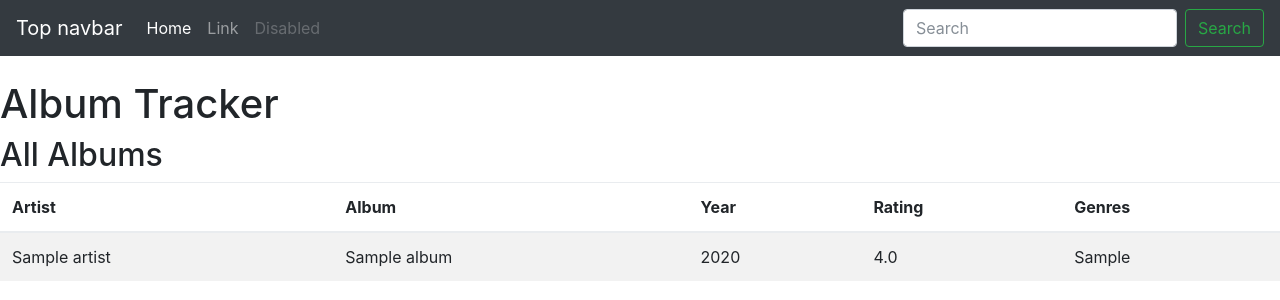
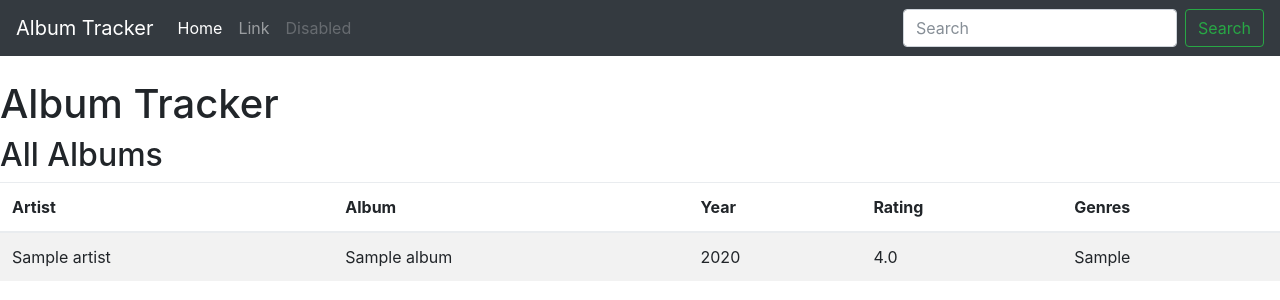
Before and after one commit to sierracodes/music-tracker, a Django app: page /tracker/ in a window 1280 px wide. Shown: the top 300 px of the page. Run offline with Django 3.2, Linux system fonts and the light colour scheme; tables that the repository leaves empty hold one stand-in row (values such as "Sample post"); some libraries are stand-ins or nearby versions.

Commit message:
Add link to index page in (still incomplete) nav bar

```diff
--- a/mutrack/tracker/templates/tracker/base-bootstrap.html
+++ b/mutrack/tracker/templates/tracker/base-bootstrap.html
@@ -11,14 +11,14 @@
   </head>
   <body>
     <nav class="navbar navbar-expand-md navbar-dark bg-dark mb-4">
-      <a class="navbar-brand" href="#">Top navbar</a>
+      <a class="navbar-brand" href="{% url 'tracker:index' %}">Album Tracker</a>
       <button class="navbar-toggler" type="button" data-toggle="collapse" data-target="#navbarCollapse" aria-controls="navbarCollapse" aria-expanded="false" aria-label="Toggle navigation">
         <span class="navbar-toggler-icon"></span>
       </button>
       <div class="collapse navbar-collapse" id="navbarCollapse">
         <ul class="navbar-nav mr-auto">
           <li class="nav-item active">
-            <a class="nav-link" href="#">Home <span class="sr-only">(current)</span></a>
+            <a class="nav-link" href="{% url 'tracker:index' %}">Home <span class="sr-only">(current)</span></a>
           </li>
           <li class="nav-item">
             <a class="nav-link" href="#">Link</a>
```
